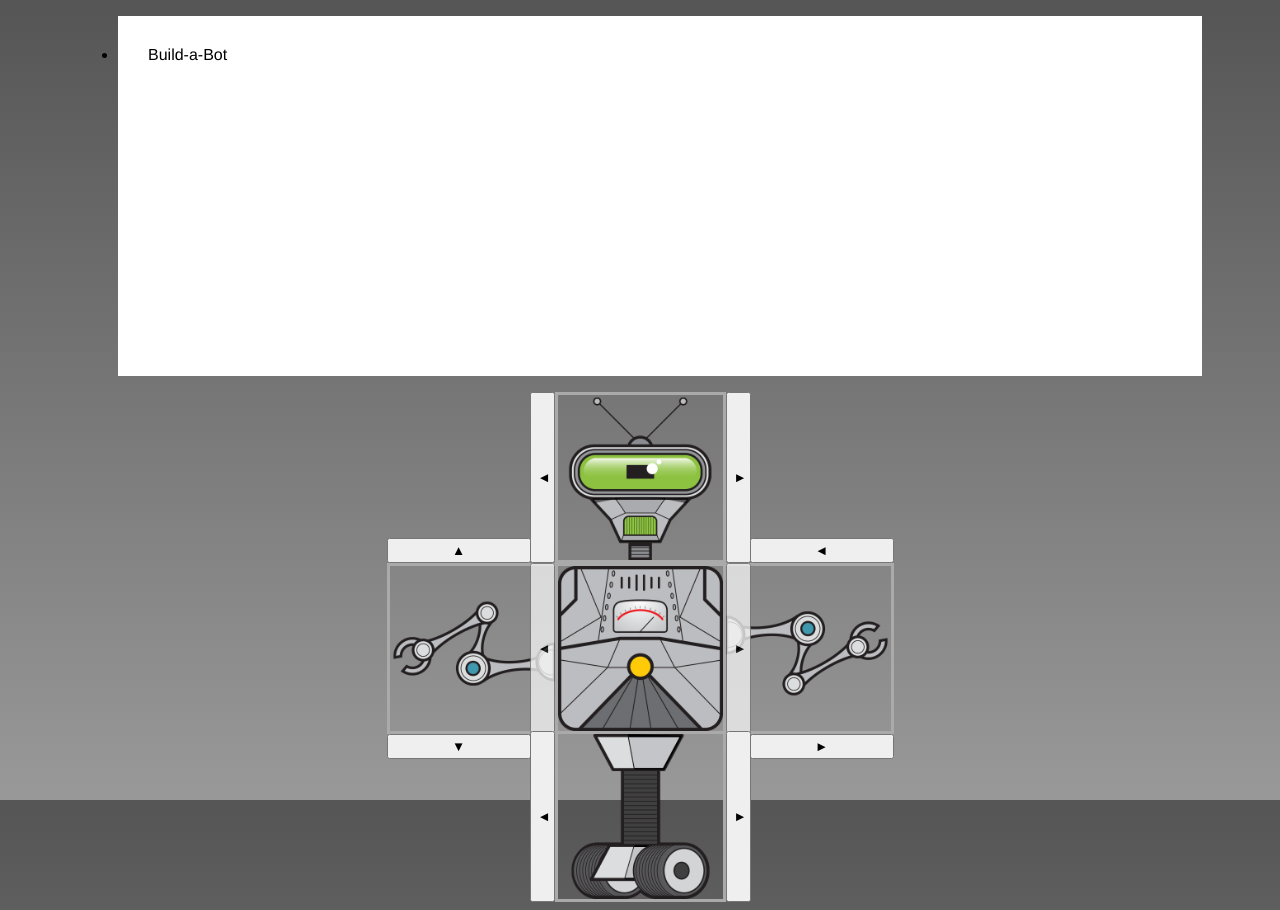
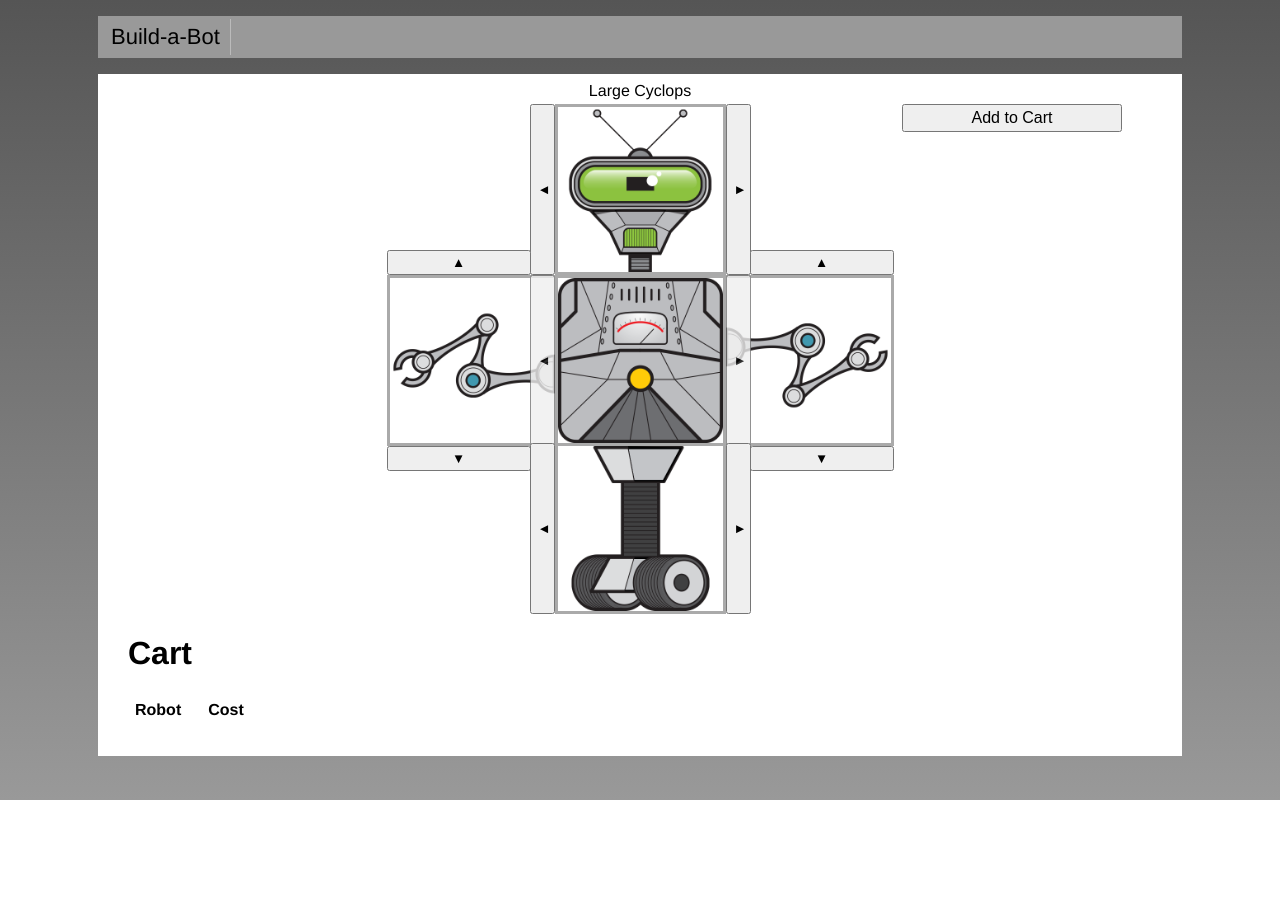
Before and after one commit to VampiroJudo/VueBot1, a Vue app: page / in a window 1280 px wide. After the commit the page ends 800 px from the top, so only its background shows below. Built offline with nearby package versions, Linux system fonts and the light colour scheme.

Commit message:
project upgrades

```diff
--- a/package.json
+++ b/package.json
@@ -9,6 +9,8 @@
   },
   "dependencies": {
     "core-js": "^2.6.5",
+    "node-sass": "^4.11.0",
+    "sass-loader": "^7.1.0",
     "vue": "^2.6.6"
   },
   "devDependencies": {
--- a/src/App.vue
+++ b/src/App.vue
@@ -10,9 +10,9 @@
         </ul>
       </nav>
     </header>
-      <main>
-        <RobotBuilder />
-      </main>
+    <main>
+      <RobotBuilder />
+    </main>
   </div>
 </template>
 
@@ -23,7 +23,6 @@
 export default {
   name: 'app',
   components: {
-    // HomePage,
     RobotBuilder,
   },
 };
@@ -34,17 +33,36 @@
   background: linear-gradient(to bottom, #555, #999);
   background-attachment: fixed;
 }
+</style>
 
+<style scoped>
 #app {
   font-family: 'Avenir', Helvetica, Arial, sans-serif;
 }
-
-li {
+main {
   margin: 0 auto;
   padding: 30px;
   background-color: white;
-  width:1024px;
+  width: 1024px;
   min-height: 300px;
 }
-
+header {
+  background-color: #999;
+  width: 1084px;
+  margin: 0 auto;
+}
+ul {
+  padding: 3px;
+  display: flex;
+}
+.nav-item {
+  display: inline-block;
+  padding: 5px 10px;
+  font-size: 22px;
+  border-right: 1px solid #bbb;
+}
+.logo {
+  vertical-align: middle;
+  height: 30px;
+}
 </style>
--- /dev/null
+++ b/src/header.css
@@ -0,0 +1,19 @@
+header {
+  background-color: #999;
+  width: 1084px;
+  margin: 0 auto;
+}
+ul {
+  padding: 3px;
+  display: flex;
+}
+.nav-item {
+  display: inline-block;
+  padding: 5px 10px;
+  font-size: 22px;
+  border-right: 1px solid #bbb;
+}
+.logo {
+  vertical-align: middle;
+  height: 30px;
+}
```
Also changed, not shown: src/build/RobotBuilder.vue, src/build/created-hook-mixin.js (added), 1 other file (tests, documents, lock files or other folders).
